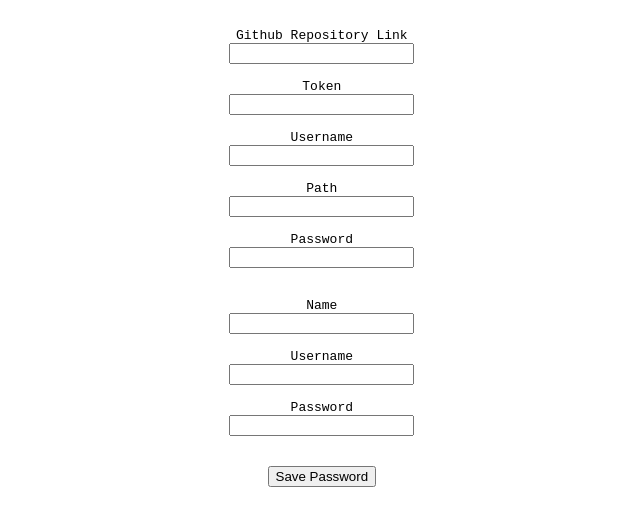
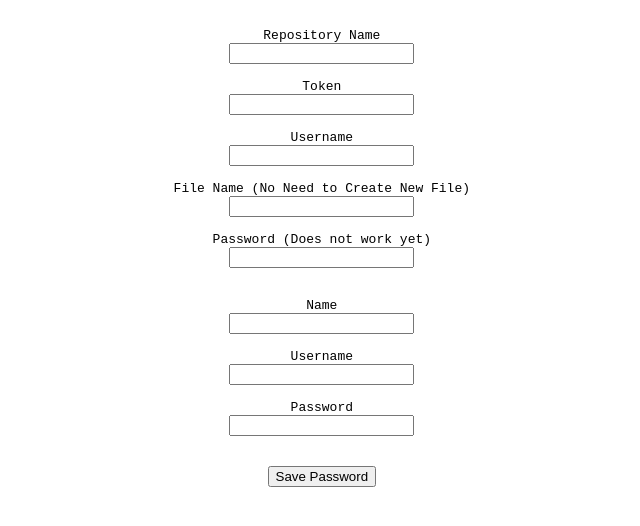
Before and after one commit to sahil-deo/git-pass, a Django app: page /new/ in a window 1280 px wide. Shown: the top 526 px of the page, without its empty margins (365-1005 px from the left). Run offline with Django 5.2, Linux system fonts and the light colour scheme.

Commit message:
Minor changes

```diff
--- a/passmanager/templates/new.html
+++ b/passmanager/templates/new.html
@@ -9,7 +9,7 @@
         {% csrf_token %}
             <pre>
             <!-- GITHUB INFO -->
-            <label for="repo">Github Repository Link</label>
+            <label for="repo">Repository Name</label>
             <input type="text" name="repo" id="repo">
 
             <label for="token">Token</label>
@@ -18,10 +18,10 @@
             <label for="username">Username</label>
             <input type="text" name="username" id="username">
 
-            <label for="path">Path</label>
+            <label for="path">File Name (No Need to Create New File)</label>
             <input type="text" name="path" id="path">
 
-            <label for="repo_password">Password</label>
+            <label for="repo_password">Password (Does not work yet)</label>
             <input type="password" name="repo_password" id="repo_password">
 
             <!-- PASSWORD INFO -->
--- a/passmanager/views.py
+++ b/passmanager/views.py
@@ -21,6 +21,7 @@ def newpassword(request):
     # return HttpResponse(template.render(), request)
 
     return render(request, 'new.html')
+
 
 
 def home(request):
```
